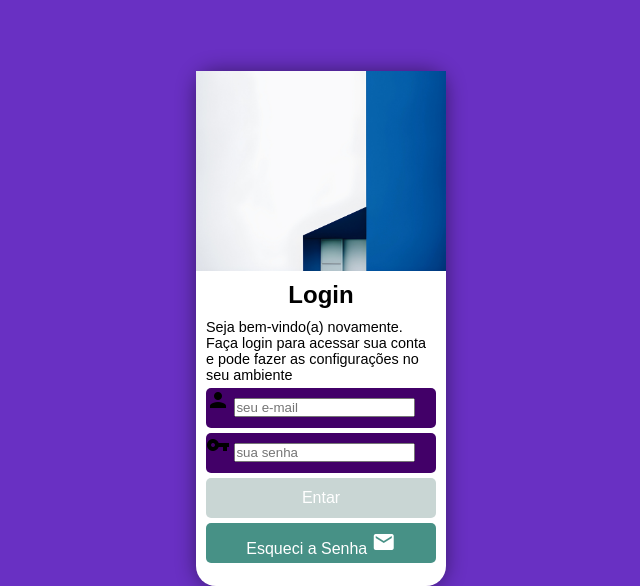
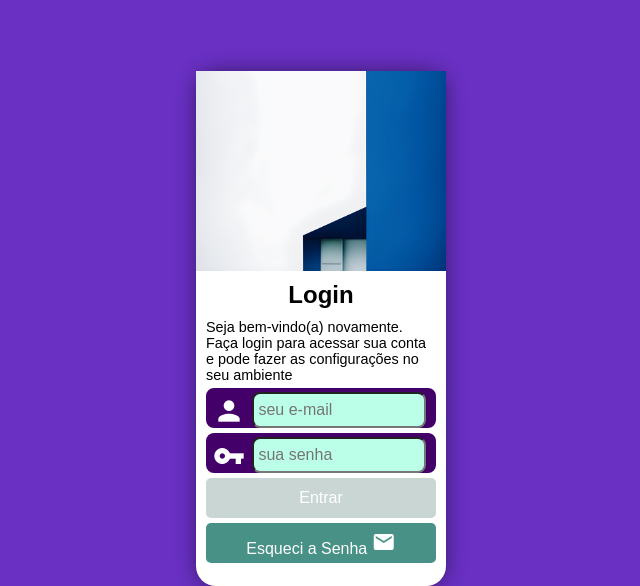
Before and after one commit to Zis2x/projeto-login, a plain HTML site: page index.html in a window 1280 px wide. Shown: the part 329-915 px from the top of the page, without its empty margins (444-1084 px from the left). Drawn offline with Linux system fonts and the light colour scheme.

Commit message:
projeto login edição

```diff
--- a/estilo/media-query.css
+++ b/estilo/media-query.css
@@ -2,11 +2,12 @@
 /*Typical Device Breakpoint*/
 *{}
 @media  screen and (min-width: 768px) and (max-width: 992px) {
-    body {
+    body { /*para tablet*/
         background-image: linear-gradient(to top #7c5ece, #4ea8de);
     }
     section#login {
         width: 80vw;
+        height: 280px;
     }
     section#login > div#imagem {
         float: left;
@@ -18,12 +19,13 @@
         float: right;
         width: 70%;
     }
-    @media screen and (max-width:992px) {
+    @media screen and (min-width: 992px) { /*para Computador+*/
         body {
             background-image: linear-gradient(#7c5ece, #4ea8de);
         }
         section#login {
             width: 950px;
+            height: 350px;
         }
         section#login > div#imagem {
             float: right;
@@ -40,6 +42,7 @@
         }
         div#formulario > p {
             font-size: 1.2em;
+            margin: 20px 0px;
         }
 
     }
--- a/estilo/style.css
+++ b/estilo/style.css
@@ -18,6 +18,7 @@ black e white;
     padding: 0px;
     margin: 0px;
     box-sizing: border-box;
+    outline: none; /*tirar borda na hora de digitar*/
 }
 
 body, html {
@@ -66,12 +67,32 @@ div#formulario > p {
 div.campo > label {
     display: none;
 }
+div.campo > span {
+    color: white;
+    font-size: 2em;
+    width: 40px;
+    padding: 5px;
+    border: 0px;
+}
+div.campo > input:focus-within {
+    background-color: white;
+}
+div.campo > input {
+    background-color: rgb(187, 255, 232);
+    font-size: 1em;
+    width: calc(100% - 52px);
+    height: 100%;
+    border-radius: 8px;
+    padding: 4px;
+    transform: translateY(-12px);
+}
 form > div.campo {
     background-color: #420068;
+    border: 2px solid #420068;
     width: 100%;
     height: 40px;
     display: block;
-    border-radius: 5px;
+    border-radius: 8px;
     margin: 5px 0px;
 }
 .entrar {
--- a/index.html
+++ b/index.html
@@ -31,7 +31,7 @@
                         <label for="ipass">Senha</label>
                     </div>
                     <div>
-                        <input type="submit" value="Entar" class="entrar">
+                        <input type="submit" value="Entrar" class="entrar">
                         <a href="esqueciasenha.html" class="botao">Esqueci a Senha
                             <span class="material-icons">mail</span>
                         </a>
```
